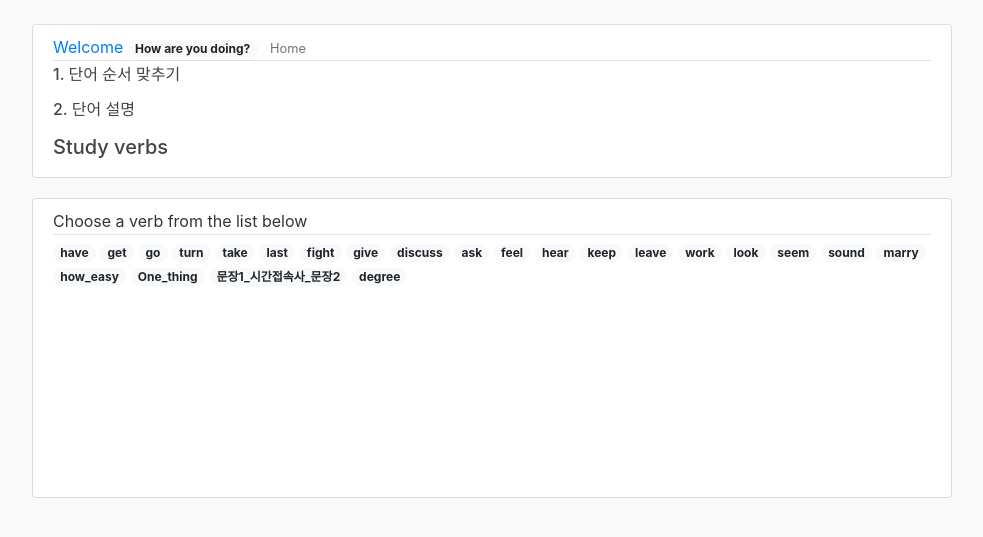
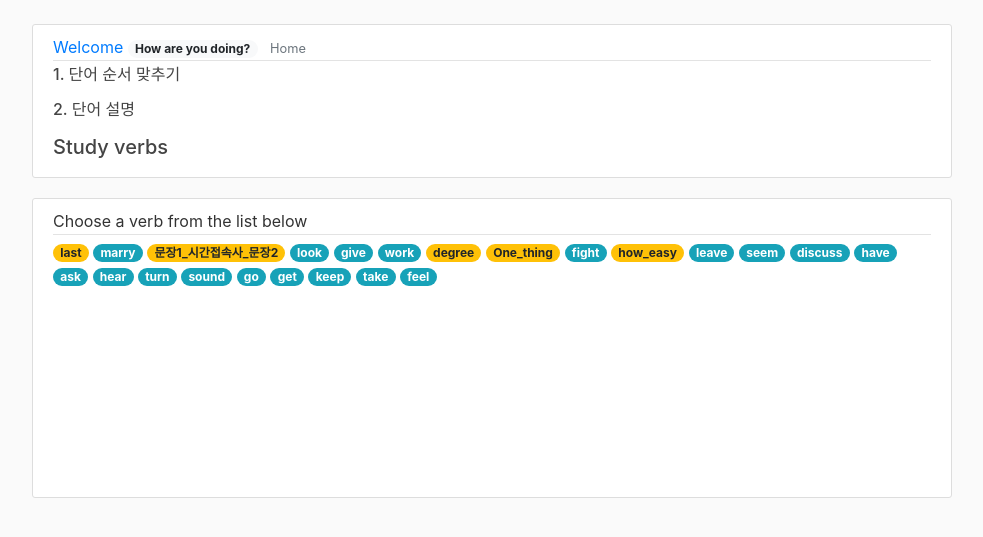
Before and after one commit to Foxlee1015/English, a Flask app: page / in a window 1280 px wide. Shown: the part 56-593 px from the top of the page, without its empty margins (53-1036 px from the left). Run offline with Flask 2, Linux system fonts and the light colour scheme; some libraries are stand-ins or nearby versions.

Commit message:
Shuffle verbs and color some verbs

```diff
--- a/run.py
+++ b/run.py
@@ -1,6 +1,7 @@
 from flask import Flask, render_template, request, flash, url_for, redirect
 from wtforms import Form, SubmitField, TextAreaField, validators
 import random, json
+from random import shuffle
 
 app = Flask(__name__)
 app.secret_key = 'super secret key'
@@ -76,6 +77,7 @@
 @app.context_processor                # verbs, n = global var
 def context_processor():
     verbs = get_verbs()
+    shuffle(verbs)
     n = len(verbs)
     return dict(verbs=verbs, n=n)
 
--- a/templates/home.html
+++ b/templates/home.html
@@ -26,7 +26,11 @@
 
                 <form action="{{ url_for('verb', verb=verbs[i] ) }}" method="post">                                  <!-- 링크 선택시의 단어를 url을 통해 전송함 변수 i 가 있기에 for loop 안 -->
                 {% for i in range(n) %}
-                <a class="badge badge-pill badge-light" href="/verb/{{ verbs[i] }}">  {{ verbs[i] }}  </a>
+                {% if verbs[i] in ['last', 'One_thing', 'how_easy', '문장1_시간접속사_문장2', 'degree'] %}
+                <a class="badge badge-pill badge-warning" href="/verb/{{ verbs[i] }}">  {{ verbs[i] }}  </a>
+                {% else %}
+                <a class="badge badge-pill badge-info" href="/verb/{{ verbs[i] }}">  {{ verbs[i] }}  </a>
+                {% endif %}
                 {% endfor %}
                 </form>
                 <p class="article-content"></p>
```
